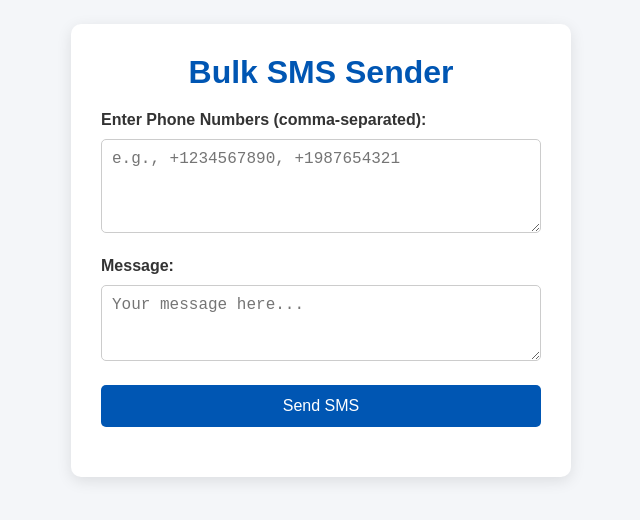
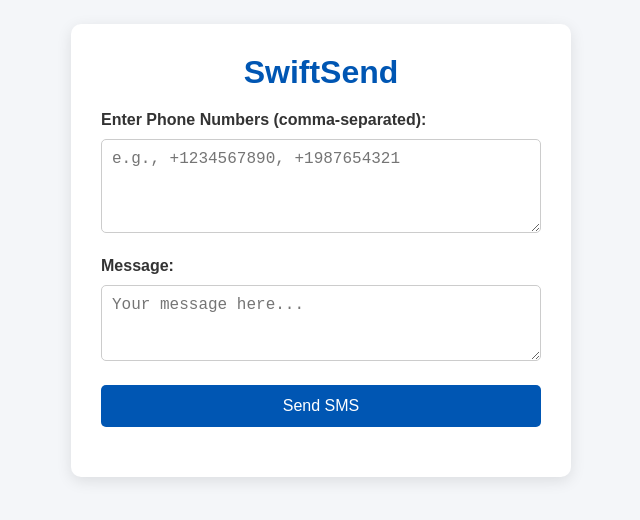
Before and after one commit to Pixel-Arnav/SwiftSend, a website: page public/index.html in a window 1280 px wide. Shown: the part 150-670 px from the top of the page, without its empty margins (319-959 px from the left). Drawn offline with Linux system fonts and the light colour scheme.

Commit message:
change heading

```diff
--- a/public/index.html
+++ b/public/index.html
@@ -8,7 +8,7 @@
 </head>
 <body>
   <div class="app-container">
-    <h1>Bulk SMS Sender</h1>
+    <h1>SwiftSend</h1>
     <form id="smsForm">
       <label for="numbers">Enter Phone Numbers (comma-separated):</label>
       <textarea id="numbers" rows="4" placeholder="e.g., +1234567890, +1987654321"></textarea>
```
